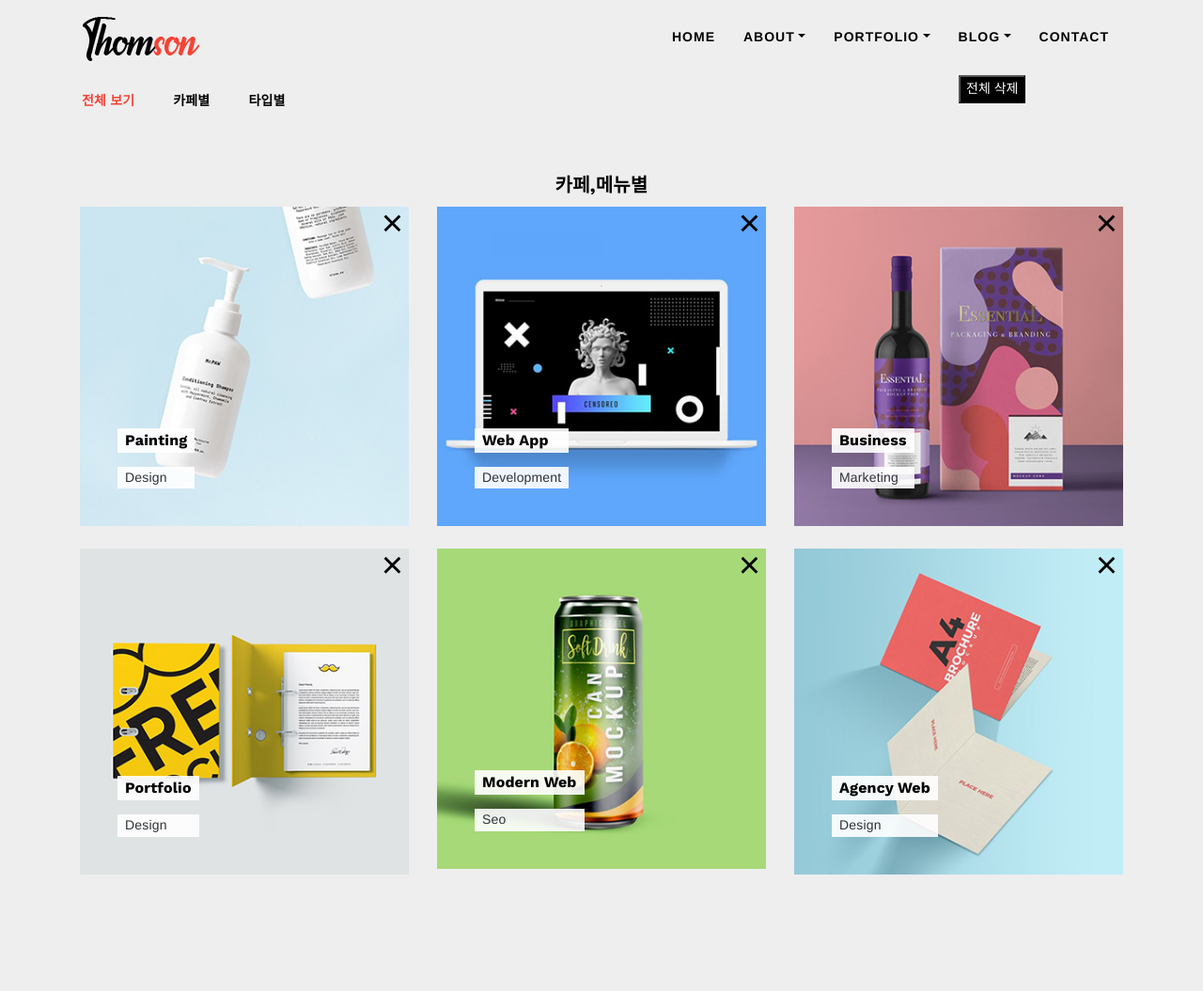
After one commit to ingwang-kim/coffee_duckhu, a Flask app: template templates/fav.html in a window 1280 px wide. The commit adds this page. Shown: the whole page at 94% size. Run offline with Flask 2, Linux system fonts and the light colour scheme; the template is opened without the code that fills it, so the values that code supplies are empty; some libraries are stand-ins or nearby versions.

Commit message:
즐겨찾기 페이지 css

```diff
--- a/static/theme/css/style.css
+++ b/static/theme/css/style.css
@@ -17,6 +17,8 @@ VERSION:	1.0
 @import url("https://fonts.googleapis.com/css?family=Lato:400,600,700|Work+Sans:400,700,800");
 html {
   overflow-x: hidden;
+  position: relative;
+  height: 100%;
 }
 
 body {
@@ -27,6 +29,8 @@ body {
   letter-spacing: 0.166667px;
   line-height: 1.7em;
   color: #818385;
+  position: relative;
+  height: 100%;
 }
 
 p {
@@ -123,7 +127,20 @@ h6, .h6 {
   background: transparent;
   color: #fff;
 }
-
+.close_btn{
+  display:inline-block;
+  *display:inline;
+  float: right;
+  background-color:transparent;
+  border: 0;
+  outline: 0;
+}
+.close_btn:after{
+  display: inline-block;
+  content: "\00d7";
+  padding-top: 5px;
+  font-size:30pt;
+}
 a {
   color: #000;
   transition: all 0.25s ease;
@@ -391,7 +408,7 @@ ul.dropdown-menu > li > a:hover, .navbar ul ul ul.dropdown-menu li .nav-link:hov
   overflow: hidden;
 }
 
-.inner-box .image .overlay-box:before {
+.inner-box:hover .image .overlay-box:before {
   position: absolute;
   content: "";
   left: -450px;
@@ -408,20 +425,15 @@ ul.dropdown-menu > li > a:hover, .navbar ul ul ul.dropdown-menu li .nav-link:hov
   transform: scale(1.1);
 }
 
-.inner-box:hover .image .overlay-box:before {
-  opacity: 1;
-  left: 0px;
-}
-
-.inner-box:hover .image .overlay-box {
+.inner-box .image .overlay-box {
   opacity: 1;
 }
 
-.inner-box:hover .image .overlay-box .overlay-content h5 {
+.inner-box .image .overlay-box .overlay-content h5 {
   transform: translateX(0px);
 }
 
-.inner-box:hover .image .overlay-box .overlay-content p {
+.inner-box .image .overlay-box .overlay-content p {
   transform: translateX(0px);
 }
 
@@ -453,7 +465,7 @@ ul.dropdown-menu > li > a:hover, .navbar ul ul ul.dropdown-menu li .nav-link:hov
   font-size: 14px;
   margin-bottom: 0px;
   padding: 0px 8px;
-  margin-top: 2px;
+  margin-top: 15px;
   text-transform: capitalize;
   background: rgba(255, 255, 255, 0.9);
   color: #2f3238;
@@ -751,4 +763,54 @@ textarea.form-control {
 .footer-widget a:hover {
   color: #f44336;
 }
+/* style추가 */
+body {
+  background: #eee;
+  font-family: Helvetica Neue, Helvetica, Arial, sans-serif;
+  font-size: 14px;
+  color: #000;
+  margin: 0;
+  padding: 0;
+}
+
+.swiper {
+  width: 600px;
+  height: 321px;
+}
+
+.swiper-slide {
+  text-align: center;
+  font-size: 18px;
+
+  /* Center slide text vertically */
+  display: -webkit-box;
+  display: -ms-flexbox;
+  display: -webkit-flex;
+  display: flex;
+  -webkit-box-pack: center;
+  -ms-flex-pack: center;
+  -webkit-justify-content: center;
+  justify-content: center;
+  -webkit-box-align: center;
+  -ms-flex-align: center;
+  -webkit-align-items: center;
+  align-items: center;
+}
+
+.swiper-slide img {
+  background: white;
+  display: block;
+  width: 600px;
+  height: 321px;
+  object-fit: cover;
+}
+
+.swiper-button-next::after,
+.swiper-button-prev::after {
+  color: gray;
+}
+
+h4 {
+  text-align: center;
+}
 /*# sourceMappingURL=style.css.map */
--- /dev/null
+++ b/templates/fav.html
@@ -0,0 +1,230 @@
+<!DOCTYPE html>
+
+<!--
+ // WEBSITE: https://themefisher.com
+ // TWITTER: https://twitter.com/themefisher
+ // FACEBOOK: https://www.facebook.com/themefisher
+ // GITHUB: https://github.com/themefisher/
+-->
+
+<html lang="en">
+
+<head>
+    <meta charset="utf-8">
+    <title>커피덕후 | 커피에 진심</title>
+
+    <!-- mobile responsive meta -->
+    <meta name="viewport" content="width=device-width, initial-scale=1">
+    <meta name="viewport" content="width=device-width, initial-scale=1, maximum-scale=1">
+
+    <!-- theme meta -->
+    <meta name="theme-name" content="thomson"/>
+
+    <!-- ** Plugins Needed for the Project ** -->
+    <!-- Bootstrap -->
+    <link rel="stylesheet" href="/static/theme/plugins/bootstrap/bootstrap.min.css">
+    <link rel="stylesheet" href="/static/theme/plugins/themify/css/themify-icons.css">
+    <link rel="stylesheet" href="/static/theme/plugins/counto/animate.css">
+    <link rel="stylesheet" href="/static/theme/plugins/aos/aos.css">
+    <link rel="stylesheet" href="/static/theme/plugins/owl-carousel/owl.carousel.min.css">
+    <link rel="stylesheet" href="/static/theme/plugins/owl-carousel/owl.theme.default.min.css">
+    <link rel="stylesheet" href="/static/theme/plugins/magnific-popup/magnific-popup.css">
+    <link rel="stylesheet" href="/static/theme/plugins/animated-text/animated-text.css">
+
+    <!-- Main Stylesheet -->
+    <link href="/static/theme/css/style.css" rel="stylesheet">
+
+</head>
+
+<body>
+
+<!-- Navigation Start -->
+<!-- Header Start -->
+
+<nav class="navbar navbar-expand-lg  main-nav " id="navbar">
+    <div class="container">
+        <a class="navbar-brand" href="index.html">
+            <img src="/static/theme/images/logo.png" alt="" class="img-fluid">
+        </a>
+
+        <button class="navbar-toggler collapsed" type="button" data-toggle="collapse" data-target="#navbarsExample09"
+                aria-controls="navbarsExample09" aria-expanded="false" aria-label="Toggle navigation">
+            <span class="ti-align-justify"></span>
+        </button>
+
+        <div class="collapse navbar-collapse" id="navbarsExample09">
+            <ul class="navbar-nav ml-auto">
+                <li class="nav-item  active"><a class="nav-link" href="in	dex.html">Home</a></li>
+
+                <li class="nav-item dropdown">
+                    <a class="nav-link dropdown-toggle" href="#" id="dropdown01" data-toggle="dropdown"
+                       aria-haspopup="true" aria-expanded="false">About</a>
+                    <ul class="dropdown-menu" aria-labelledby="dropdown01">
+                        <li><a class="dropdown-item" href="about.html">About Me</a></li>
+                        <li><a class="dropdown-item" href="about-us.html">About Us</a></li>
+                    </ul>
+                </li>
+
+                <li class="nav-item dropdown active">
+                    <a class="nav-link dropdown-toggle" href="#" id="dropdown02" data-toggle="dropdown"
+                       aria-haspopup="true" aria-expanded="false">Portfolio</a>
+                    <ul class="dropdown-menu" aria-labelledby="dropdown02">
+                        <li><a class="dropdown-item" href="portfolio-1.html">Portfolio Masonary</a></li>
+                        <li><a class="dropdown-item" href="portfolio-2.html">Portfolio lightbox</a></li>
+                        <li><a class="dropdown-item" href="portfolio-3.html">Portfolio 2 column</a></li>
+                        <li><a class="dropdown-item" href="portfolio-single.html">Portfolio Details</a></li>
+                    </ul>
+                </li>
+                <li class="nav-item dropdown">
+                    <a class="nav-link dropdown-toggle" href="#" id="dropdown05" data-toggle="dropdown"
+                       aria-haspopup="true" aria-expanded="false">Blog</a>
+                    <ul class="dropdown-menu" aria-labelledby="dropdown05">
+                        <li><a class="dropdown-item" href="blog-grid.html">Blog Grid</a></li>
+                        <li><a class="dropdown-item" href="blog-sidebar.html">Blog with Sidebar</a></li>
+
+                        <li><a class="dropdown-item" href="blog-single.html">Blog Single</a></li>
+                    </ul>
+                </li>
+                <li class="nav-item"><a class="nav-link" href="contact.html">Contact</a></li>
+            </ul>
+        </div>
+    </div>
+</nav>
+
+
+<section class="portfolio ">
+    <div class="container">
+        <!--정렬 라벨-->
+        <div class="row mb-5">
+            <div class="col-10">
+                <div class="btn-group btn-group-toggle " data-toggle="buttons">
+                    <label class="btn active ">
+                        <input type="radio" name="shuffle-filter" value="all" checked="checked"/>전체 보기
+                    </label>
+                    <label class="btn">
+                        <input type="radio" name="shuffle-filter" value="design"/>카페별
+                    </label>
+                    <label class="btn">
+                        <input type="radio" name="shuffle-filter" value="branding"/>타입별
+                    </label>
+                </div>
+
+            </div>
+            <!--			전체 삭제 버튼-->
+            <div class="all_del">
+                <button type="button" name="shuffle-filter" class="btn-black"/>
+                전체 삭제
+			</div>
+		</div>
+
+
+		<!--즐겨찾기 한 메뉴 출력-->
+		<h4 name="shuffle-filter">카페,메뉴별</h4>
+		<div class="row shuffle-wrapper portfolio-gallery">
+	      <div class="col-lg-4 col-6 mb-4 shuffle-item"  data-groups="[&quot;design&quot;,&quot;illustration&quot;]">
+		      	<div class="position-relative inner-box">
+		          <div class="image position-relative ">
+	               <img src="/static/theme/images/portfolio/1.jpg" alt="portfolio-image" class="img-fluid w-100 d-block">
+	                <div class="overlay-box">
+						<button class="close_btn"></button>
+	                  <div class="overlay-inner">
+	                    <a class="overlay-content">
+	                      <h5 class="mb-0">Painting</h5>
+	                      <p>Design</p>
+	                    </a>
+	                  </div>
+	                </div>
+	            </div>
+		      </div>
+	      </div>
+
+	      <div class="col-lg-4 col-6 mb-4 shuffle-item" data-groups="[&quot;branding&quot;]">
+	        <div class="position-relative inner-box" >
+	            <div class="image position-relative ">
+	               <img src="/static/theme/images/portfolio/4.jpg" alt="portfolio-image" class="img-fluid w-100 d-block">
+	                <div class="overlay-box">
+						<button class="close_btn"></button>
+	                  <div class="overlay-inner">
+		                    <a class="overlay-content" href="portfolio-single.html">
+		                      <h5 class="mb-0">Web app</h5>
+		                      <p>Development</p>
+		                    </a>
+	                	</div>
+		            </div>
+		        </div>
+		      </div>
+	      </div>
+
+	      <div class="col-lg-4 col-6 mb-4 shuffle-item" data-groups="[&quot;illustration&quot;]">
+	        <div class="position-relative inner-box">
+	            <div class="image position-relative ">
+	               <img src="/static/theme/images/portfolio/3.jpg" alt="portfolio-image" class="img-fluid w-100 d-block">
+	                <div class="overlay-box">
+						<button class="close_btn"></button>
+	                  <div class="overlay-inner">
+	                    <a class="overlay-content" href="portfolio-single.html">
+	                      <h5 class="mb-0">Business </h5>
+	                      <p>marketing</p>
+	                    </a>
+	                  </div>
+	                </div>
+	            </div>
+	        </div>
+	      </div>
+
+	      <div class="col-lg-4 col-6 mb-4 shuffle-item" data-groups="[&quot;design&quot;,&quot;branding&quot;]">
+	        <div class="position-relative inner-box">
+	            <div class="image position-relative ">
+	               <img src="/static/theme/images/portfolio/5.jpg" alt="portfolio-image" class="img-fluid w-100 d-block">
+	                <div class="overlay-box">
+						<button class="close_btn"></button>
+	                  <div class="overlay-inner">
+	                    <a class="overlay-content" href="portfolio-single.html">
+	                      <h5 class="mb-0">Portfolio</h5>
+	                      <p>Design</p>
+	                    </a>
+	                  </div>
+	                </div>
+	            </div>
+	        </div>
+	      </div>
+
+	      <div class="col-lg-4 col-6 mb-4 shuffle-item" data-groups="[&quot;illustration&quot;]">
+	        <div class="position-relative inner-box">
+	            <div class="image position-relative ">
+	               <img src="/static/theme/images/portfolio/6.jpg" alt="portfolio-image" class="img-fluid w-100 d-block">
+	                <div class="overlay-box">
+						<button class="close_btn"></button>
+	                  <div class="overlay-inner">
+	                    <a class="overlay-content" href="portfolio-single.html">
+	                       <h5 class="mb-0 ">Modern web</h5>
+	                      	<p>Seo</p>
+	                    </a>
+	                  </div>
+	                </div>
+	            </div>
+	        </div>
+	      </div>
+
+	      <div class="col-lg-4 col-6 mb-4 shuffle-item" data-groups="[&quot;design&quot;,&quot;photo&quot;]">
+	        <div class="position-relative inner-box">
+	            <div class="image position-relative ">
+	               <img src="/static/theme/images/portfolio/7.jpg" alt="portfolio-image" class="img-fluid w-100 d-block">
+	                <div class="overlay-box">
+						<button class="close_btn"></button>
+	                  <div class="overlay-inner">
+	                    <a class="overlay-content" href="portfolio-single.html">
+	                       <h5 class="mb-0">Agency web</h5>
+	                      	<p>Design</p>
+	                    </a>
+	                  </div>
+	                </div>
+	            </div>
+	        </div>
+	      </div>
+	    </div>
+    </div>
+</section>
+
+</body>
+</html>
```
